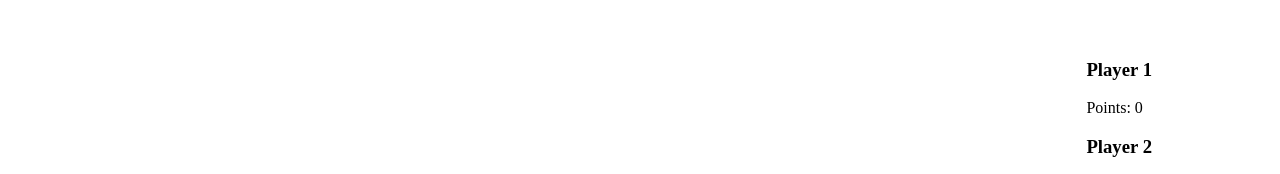
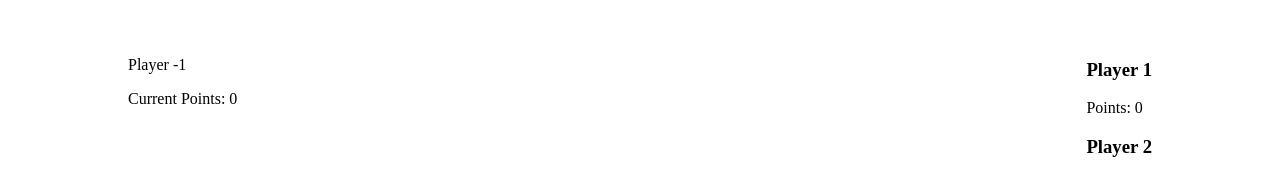
Before and after one commit to TheFluffyNebula/Hearts, a React (Vite) app in the folder client/: page /room/1 in a window 1280 px wide. Shown: the top 174 px of the page. Built offline with nearby package versions, Linux system fonts and the light colour scheme; no server answers.

Commit message:
now shows player numbers

```diff
--- a/client/src/GamePage.jsx
+++ b/client/src/GamePage.jsx
@@ -3,6 +3,7 @@ import { socket } from "./socket";
 import Hand from "./components/Hand";
 import CenterCards from "./components/CenterCards";
 import Scoreboard from "./components/Scoreboard";
+import PlayerInfo from "./components/PlayerInfo";
 
 function GamePage() {
   // Initialize the hand with 13 slots, with the first card as the 3 of Hearts
@@ -12,6 +13,7 @@ function GamePage() {
     initArray.push(null);
   }
   const [hand, setHand] = useState(initArray);
+  const [playerNum, setPlayerNum] = useState(-1);
 
   useEffect(() => {
     function onDealHand(receivedHand) {
@@ -19,10 +21,17 @@ function GamePage() {
       setHand(receivedHand);
     }
 
+    function onPlayerNum(n) {
+      // console.log(`You are player ${n}`)
+      setPlayerNum(n);
+    }
+
     socket.on("dealHand", onDealHand);
+    socket.on("playerNum", onPlayerNum);
 
     return () => {
       socket.off("dealHand", onDealHand);
+      socket.off("playerNum", onPlayerNum);
     };
   }, []);
 
@@ -30,6 +39,7 @@ function GamePage() {
     <div className="game-page">
       <CenterCards />
       <Hand cards={hand} />
+      <PlayerInfo playerNum={playerNum} />
       <Scoreboard />
     </div>
   );
--- a/client/src/components/Hand.jsx
+++ b/client/src/components/Hand.jsx
@@ -7,7 +7,7 @@ function Hand({ cards }) {
   const [hand, setHand] = useState([]);
 
   useEffect(() => {
-    if (cards) {
+    if (cards) { // only set if prop is present
       setHand(cards);
     }
   }, [cards]);
--- /dev/null
+++ b/client/src/components/PlayerInfo.jsx
@@ -0,0 +1,23 @@
+import React from "react";
+import { useState, useEffect } from "react";
+
+function PlayerInfo({ playerNum }) {
+  // Initialize default player names and pt values
+  const [pNum, setPNum] = useState(-1);
+  const [curPts, setCurPts] = useState(0);
+
+  useEffect(() => {
+    if (playerNum) { // only set if prop is present
+      setPNum(playerNum);
+    }
+  }, [playerNum]);
+
+  return (
+    <div className="player-info">
+      <p>Player {pNum}</p>
+      <p>Current Points: {curPts}</p>
+    </div>
+  );
+}
+
+export default PlayerInfo;
--- a/client/src/index.css
+++ b/client/src/index.css
@@ -17,6 +17,12 @@
   display: flex;
   justify-content: space-around;
   width: 100%;
+}
+
+.player-info {
+  position: absolute;
+  top: 5%;
+  left: 10%;
 }
 
 .scoreboard {
```
Also changed, not shown: 1 other file (tests, documents, lock files or other folders).
